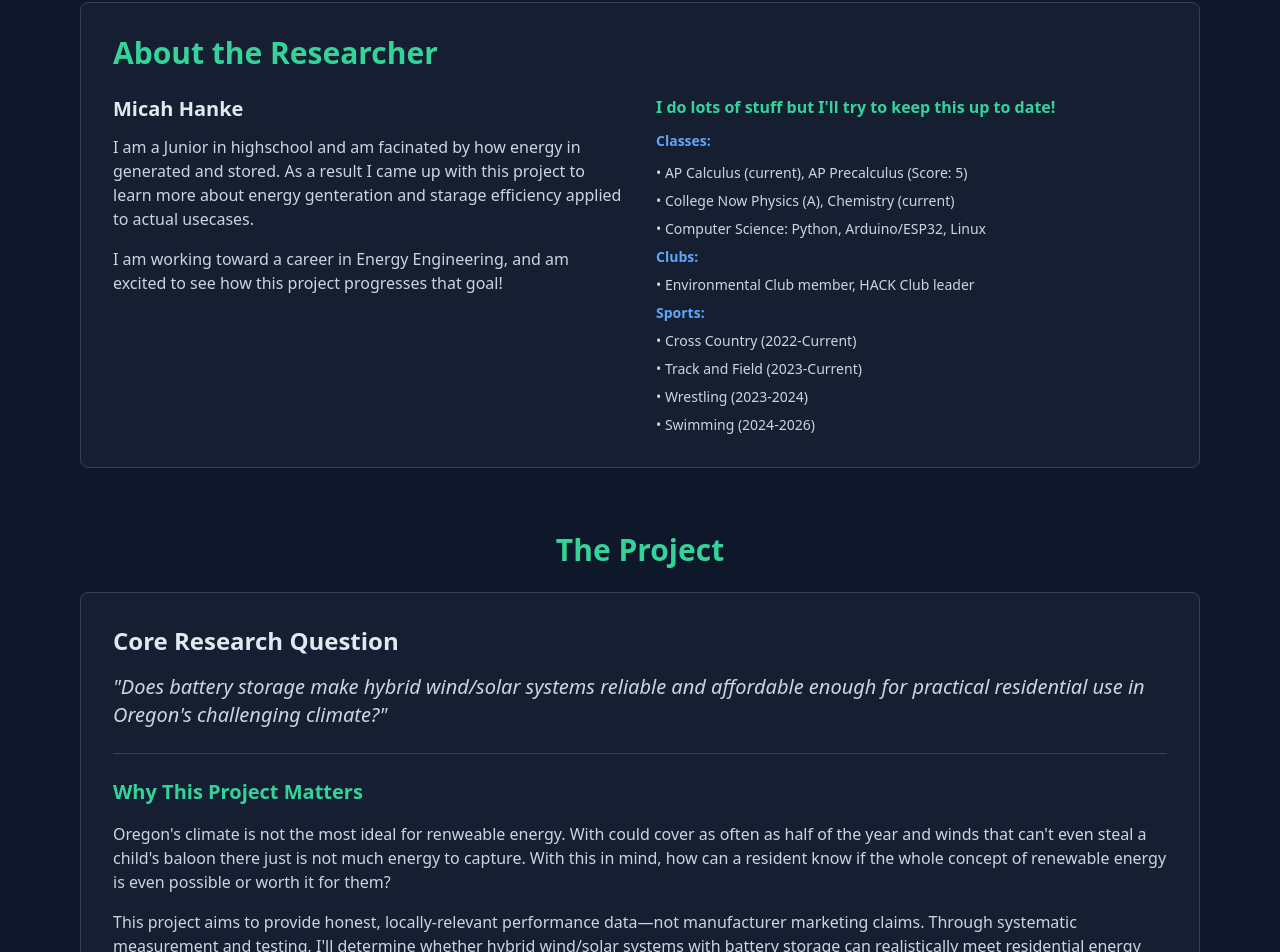
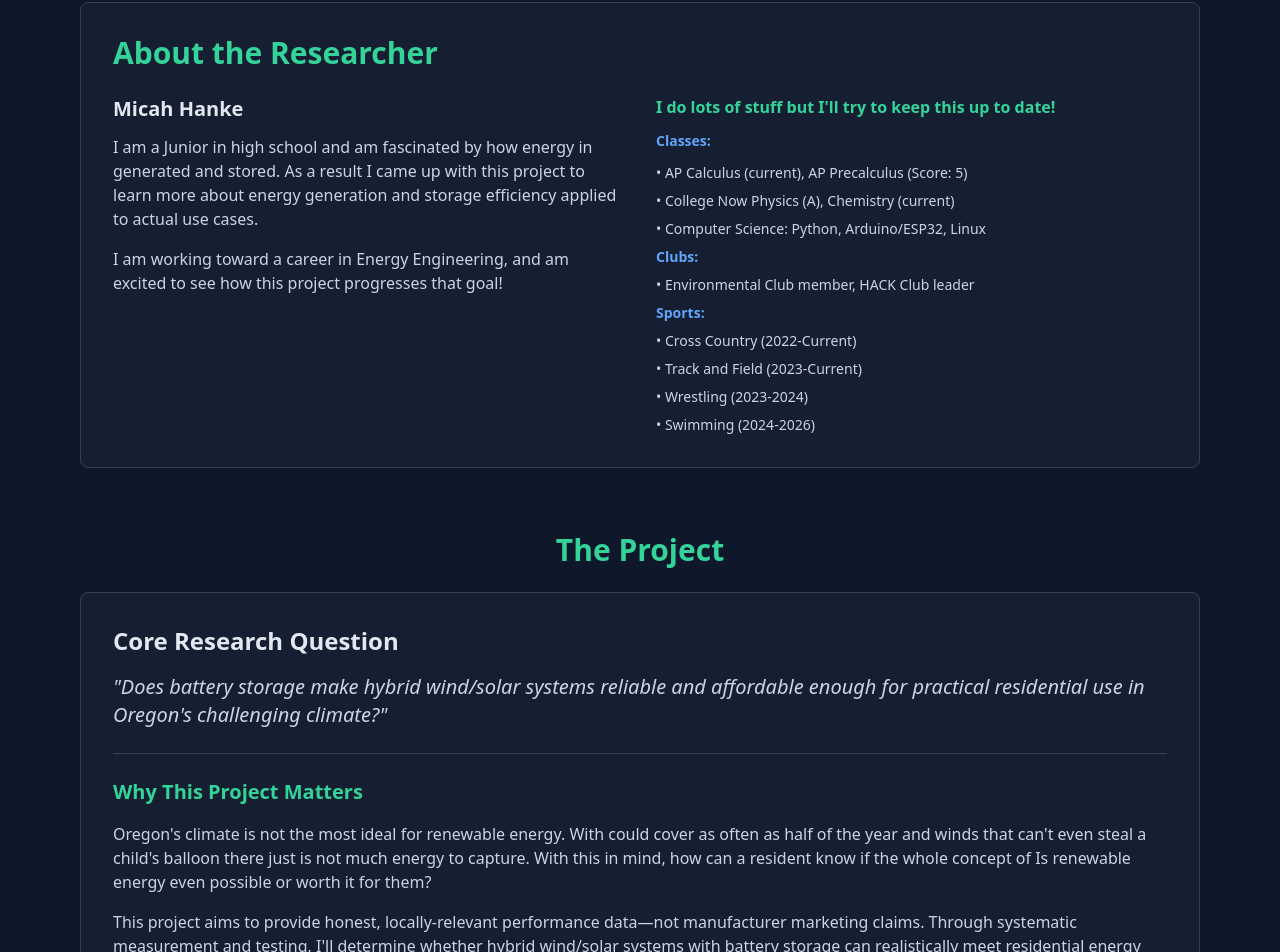
Before and after one commit to shannonjustice08/project-wind_Website, a React (Vite) app: page / in a window 1280 px wide. Shown: the part 299-1251 px from the top of the page. Built offline with nearby package versions, Linux system fonts and the light colour scheme.

Commit message:
fixing spelling errors (yes I know Im bad at spelling shush)

```diff
--- a/src/App.tsx
+++ b/src/App.tsx
@@ -1,4 +1,4 @@
-import { useState, useEffect } from 'react';
+import  { useState, useEffect } from 'react';
 import {
   LineChart,
   Line,
@@ -248,10 +248,11 @@ function HomePage() {
               Micah Hanke
             </h3>
             <p className="text-slate-300 mb-4">
-              I am a Junior in highschool and am facinated by how energy in
+            I am a Junior in high school and am fascinated by how energy in
               generated and stored. As a result I came up with this project to
-              learn more about energy genteration and starage efficiency applied
-              to actual usecases.
+              learn more about energy generation and storage efficiency applied
+              to actual use cases.
+
             </p>
             <p className="text-slate-300">
               I am working toward a career in Energy Engineering, and am excited
@@ -301,11 +302,12 @@ function HomePage() {
               Why This Project Matters
             </h3>
             <p className="text-slate-300 mb-4">
-              Oregon's climate is not the most ideal for renweable energy. With
+            Oregon's climate is not the most ideal for renewable energy. With
               could cover as often as half of the year and winds that can't even
-              steal a child's baloon there just is not much energy to capture.
+              steal a child's balloon there just is not much energy to capture.
               With this in mind, how can a resident know if the whole concept of
-              renewable energy is even possible or worth it for them?
+              Is renewable energy even possible or worth it for them?
+
             </p>
             <p className="text-slate-300 mb-4">
               This project aims to provide honest, locally-relevant performance
@@ -352,7 +354,7 @@ function HomePage() {
                 <p className="text-slate-400 text-sm">
                   Test multiple control strategies to optimize battery
                   performance and increase efficiency (this is what will
-                  hopefully make things cheeper for you)
+                  hopefully make things cheaper for you)
                 </p>
               </div>
               <div className="bg-slate-900/50 p-4 rounded border border-slate-600">
@@ -396,14 +398,15 @@ function HomePage() {
               Community Impact
             </h3>
             <p className="text-slate-300 mb-4">
-              Everyone hears about climate change and switching to renewable
+            Everyone hears about climate change and switching to renewable
               energy, but all they see is a huge bill they can afford and a lot
               of extra work with little to no payout. I want to make it so
               people in my community know if it is possible for them to have a
-              renewable energy system without using their kids college money.
-              With transparent performance expectation baised on local data I
+              renewable energy system without using their kids' college money.
+              With transparent performance expectation based on local data I
               hope to give people the information to know if they can or even
               should switch.
+
             </p>
             <p className="text-slate-300">
               Upon completion, I'll present findings to local schools, community
@@ -819,8 +822,8 @@ function InteractiveGraphSection({ data }: { data: EnergyData[] }) {
 function BlogPage() {
   const blogPosts = [
     {
-      title: 'Project Kickoff - January 2026',
-      date: 'January 7, 2026',
+      title: 'Project Kickoff ? - January 2026',
+      date: 'January ?, 2026',
       category: 'Development Log',
       content: `Today marks the official start of data collection. After months of planning and equipment setup,
       the weather station is operational and the commercial wind turbine and solar panel have arrived.
```
